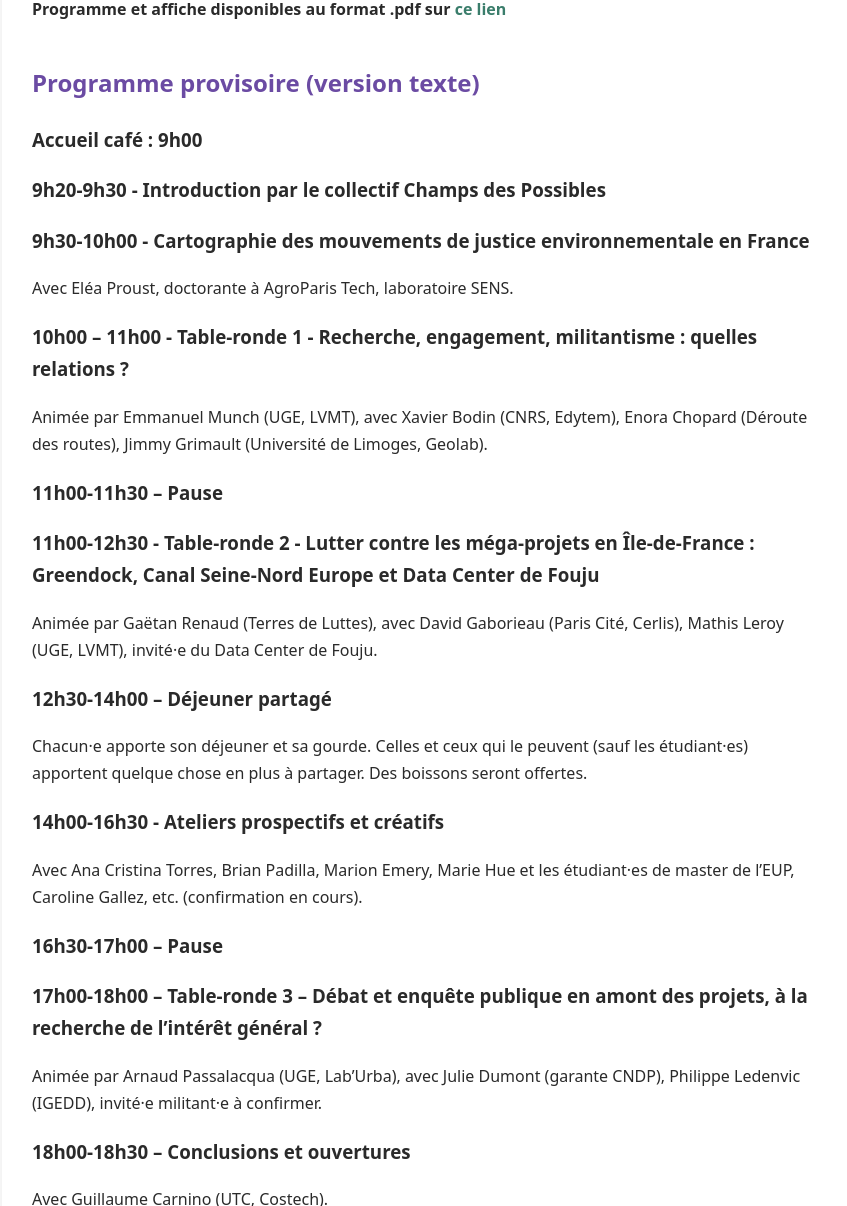
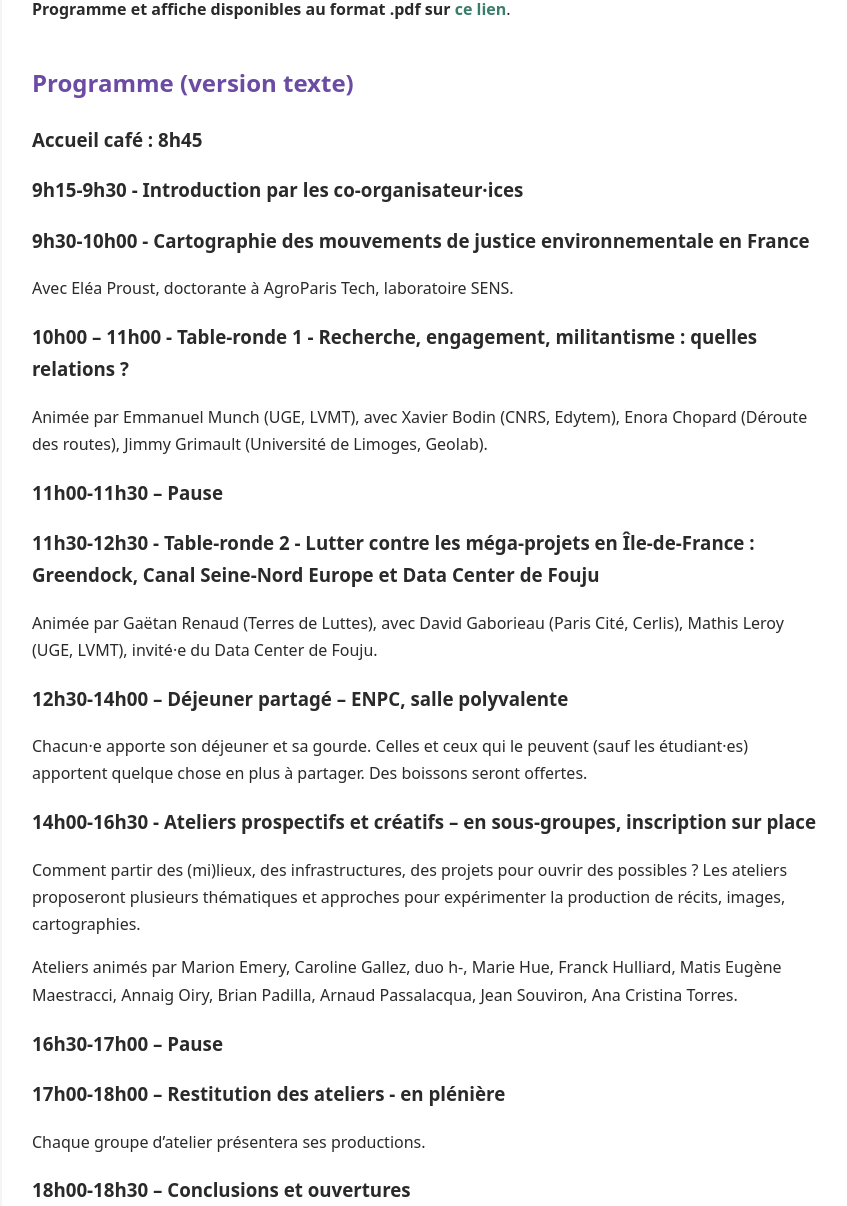
Before and after one commit to champs-des-possibles/champs-des-possibles.github.io, a Jekyll site: the page built from _posts/2026-10-08-journee.md, in a window 1280 px wide and 1400 px high, scrolled down 881 px. Shown: the part 194-1400 px from the top of the window, without its empty margins (213-1060 px from the left). Built offline with Jekyll 4.4.1, drawn with Linux system fonts in a browser that asks for light colours; some of the changed text lies outside the part shown.

Commit message:
Add files via upload

```diff
--- a/_posts/2026-10-08-journee.md
+++ b/_posts/2026-10-08-journee.md
@@ -24,13 +24,13 @@ date_display: 08 octobre 2026
 </div>
 
 
-**Programme et affiche disponibles au format .pdf sur [ce lien](https://www.lvmt.fr/wp-content/uploads/2026/09/261008_AfficheEtProgramme_journee-1.pdf)**
+**Programme et affiche disponibles au format .pdf sur [ce lien](https://www.lvmt.fr/wp-content/uploads/2026/09/261008_AfficheProgrammePlan_journee.pdf)**.
 
-## Programme provisoire (version texte)
+## Programme (version texte)
 
-### Accueil café : 9h00
+### Accueil café : 8h45
 
-### 9h20-9h30 - Introduction par le collectif Champs des Possibles
+### 9h15-9h30 - Introduction par les co-organisateur·ices
 
 ### 9h30-10h00 - Cartographie des mouvements de justice environnementale en France
 Avec Eléa Proust, doctorante à AgroParis Tech, laboratoire SENS.
@@ -40,22 +40,24 @@ Animée par Emmanuel Munch (UGE, LVMT), avec Xavier Bodin (CNRS, Edytem), Enora
 
 ### 11h00-11h30 – Pause
 
-### 11h00-12h30 - Table-ronde 2 - Lutter contre les méga-projets en Île-de-France : Greendock, Canal Seine-Nord Europe et Data Center de Fouju
+### 11h30-12h30 - Table-ronde 2 - Lutter contre les méga-projets en Île-de-France : Greendock, Canal Seine-Nord Europe et Data Center de Fouju
 Animée par Gaëtan Renaud (Terres de Luttes), avec David Gaborieau (Paris Cité, Cerlis), Mathis Leroy (UGE, LVMT), invité·e du Data Center de Fouju.
 
-### 12h30-14h00 – Déjeuner partagé
+### 12h30-14h00 – Déjeuner partagé – ENPC, salle polyvalente
 Chacun·e apporte son déjeuner et sa gourde. Celles et ceux qui le peuvent (sauf les étudiant·es) apportent quelque chose en plus à partager. Des boissons seront offertes.
 
-### 14h00-16h30 - Ateliers prospectifs et créatifs
-Avec Ana Cristina Torres, Brian Padilla, Marion Emery, Marie Hue et les étudiant·es de master de l’EUP, Caroline Gallez, etc. (confirmation en cours).
+### 14h00-16h30 - Ateliers prospectifs et créatifs – en sous-groupes, inscription sur place
+Comment partir des (mi)lieux, des infrastructures, des projets pour ouvrir des possibles ? Les ateliers proposeront plusieurs thématiques et approches pour expérimenter la production de récits, images, cartographies.
+
+Ateliers animés par Marion Emery, Caroline Gallez, duo h-, Marie Hue, Franck Hulliard, Matis Eugène Maestracci, Annaig Oiry, Brian Padilla, Arnaud Passalacqua, Jean Souviron, Ana Cristina Torres.
 
 ### 16h30-17h00 – Pause
 
-### 17h00-18h00 – Table-ronde 3 – Débat et enquête publique en amont des projets, à la recherche de l’intérêt général ?
-Animée par Arnaud Passalacqua (UGE, Lab’Urba), avec Julie Dumont (garante CNDP),
-Philippe Ledenvic (IGEDD), invité·e militant·e à confirmer.
+### 17h00-18h00 – Restitution des ateliers - en plénière
+
+Chaque groupe d’atelier présentera ses productions.
 
 ### 18h00-18h30 – Conclusions et ouvertures
 Avec Guillaume Carnino (UTC, Costech).
 
-### 18h30-21h30 - Apéritifs et musique
+### 18h30-21h30 - Apéritifs et musique – ENPC, la Ruche
```
